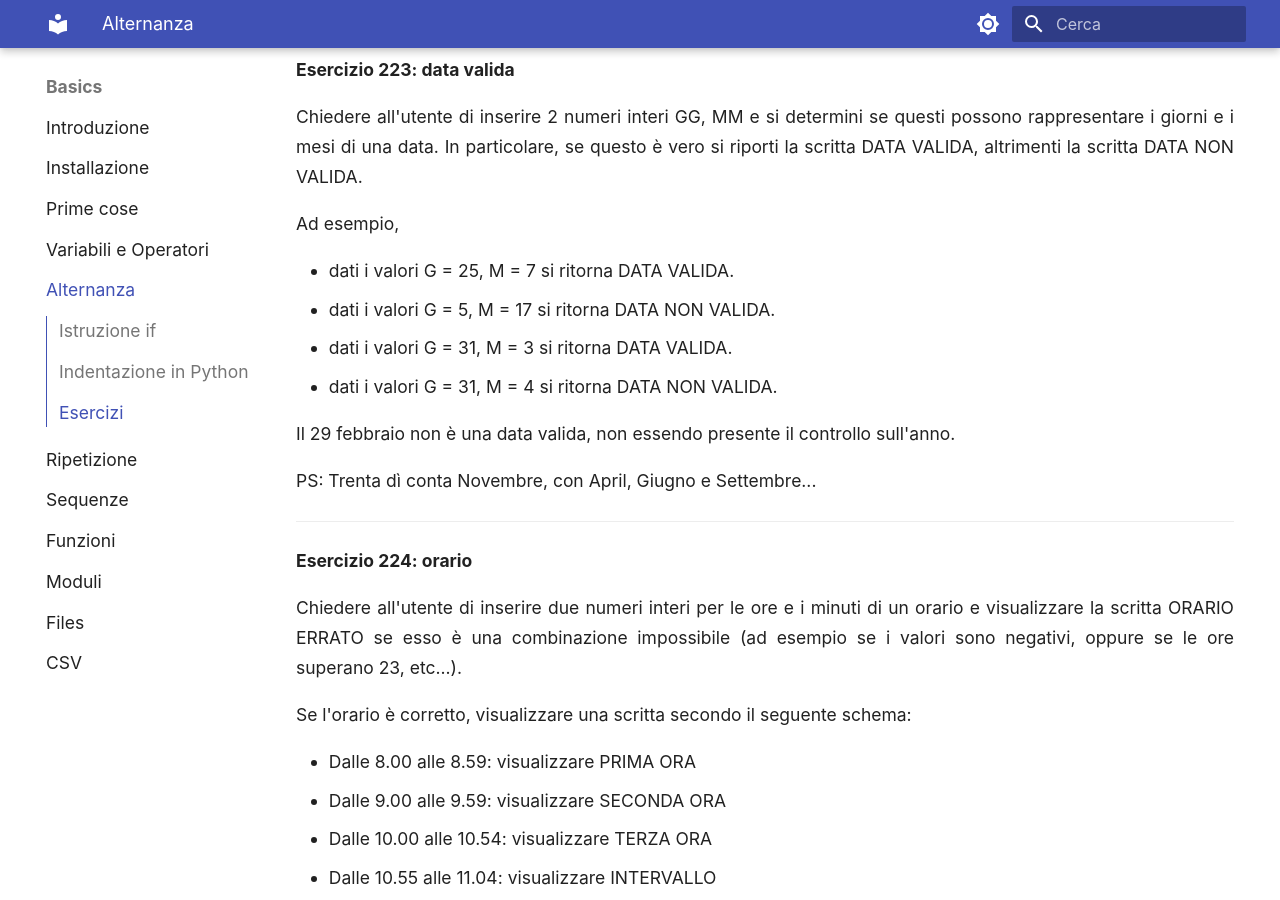
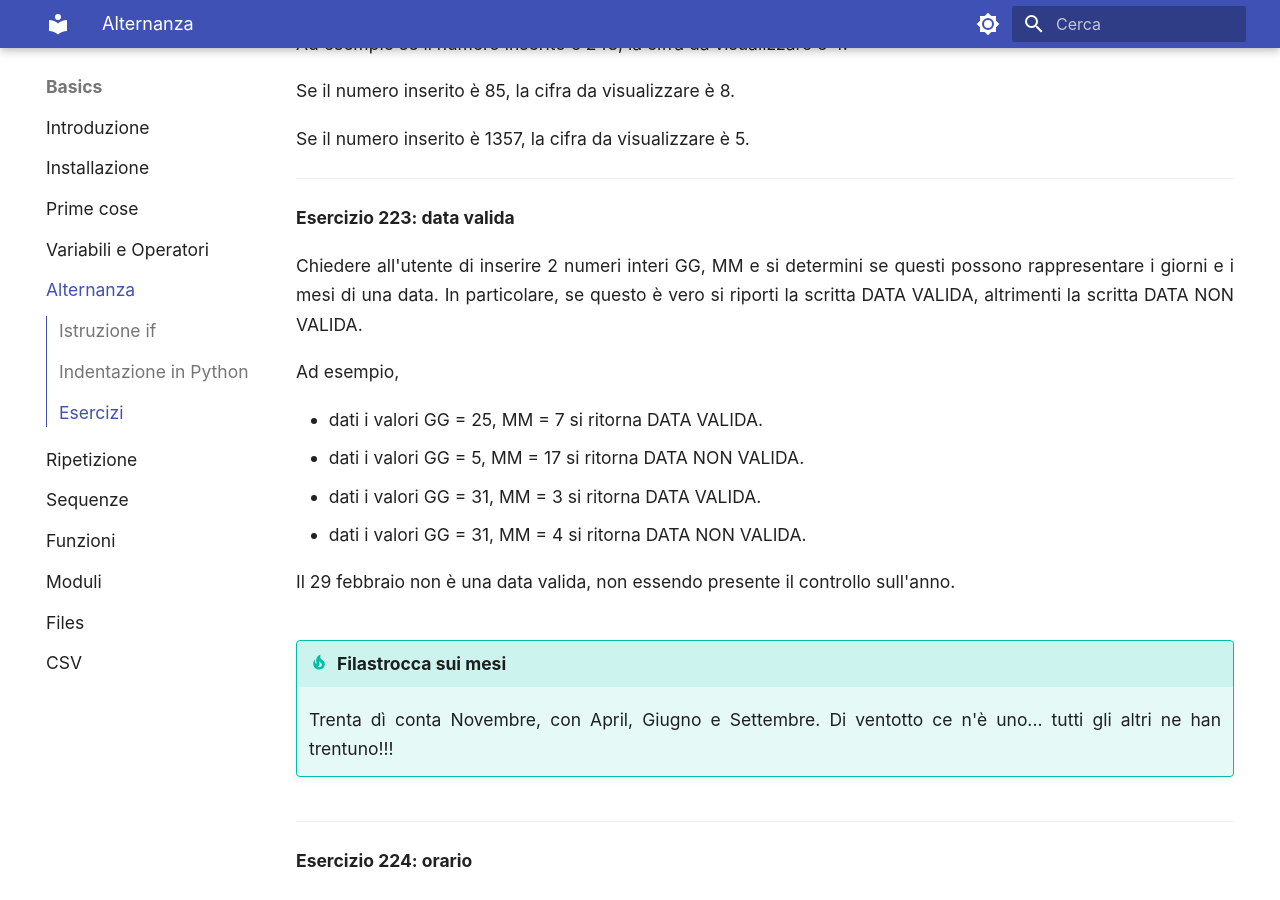
Before and after one commit to adjamhub/pyhandouts, an MkDocs documentation site: the page built from docs/basics/102_alt.md, in a window 1280 px wide and 900 px high, scrolled down 11591 px. Built offline with MkDocs 1.6.1 and Material for MkDocs 9.7.7, drawn with Linux system fonts in a browser that asks for light colours; some of the changed text lies outside the part shown.

Commit message:
Update 102_alt.md

```diff
--- a/docs/basics/102_alt.md
+++ b/docs/basics/102_alt.md
@@ -514,15 +519,19 @@ altrimenti la scritta DATA NON VALIDA.
 
 Ad esempio,
 
-- dati i valori G = 25, M = 7 si ritorna DATA VALIDA.
-- dati i valori G = 5, M = 17 si ritorna DATA NON VALIDA.
-- dati i valori G = 31, M = 3 si ritorna DATA VALIDA.
-- dati i valori G = 31, M = 4 si ritorna DATA NON VALIDA.
+- dati i valori GG = 25, MM = 7 si ritorna DATA VALIDA.
+- dati i valori GG = 5,  MM = 17 si ritorna DATA NON VALIDA.
+- dati i valori GG = 31, MM = 3 si ritorna DATA VALIDA.
+- dati i valori GG = 31, MM = 4 si ritorna DATA NON VALIDA.
 
 Il 29 febbraio non è una data valida, non essendo presente il controllo
 sull'anno.
 
-PS: Trenta dì conta Novembre, con April, Giugno e Settembre...
+
+!!! tip "Filastrocca sui mesi"
+
+    Trenta dì conta Novembre, con April, Giugno e Settembre.
+    Di ventotto ce n'è uno... tutti gli altri ne han trentuno!!!
 
 
 -----------------------------------------------------------------------------------------
```
Also changed, not shown: other parts of docs/basics/102_alt.md (+15 -10 lines).
